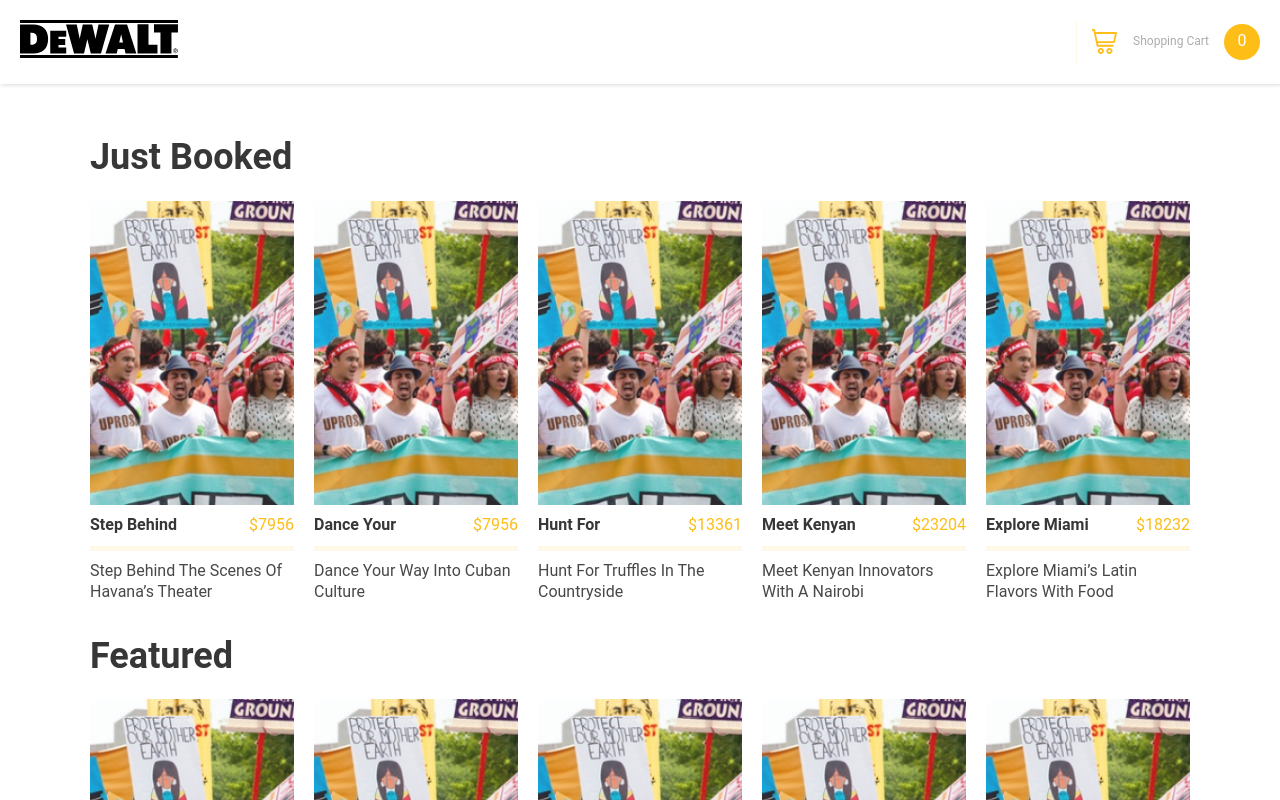
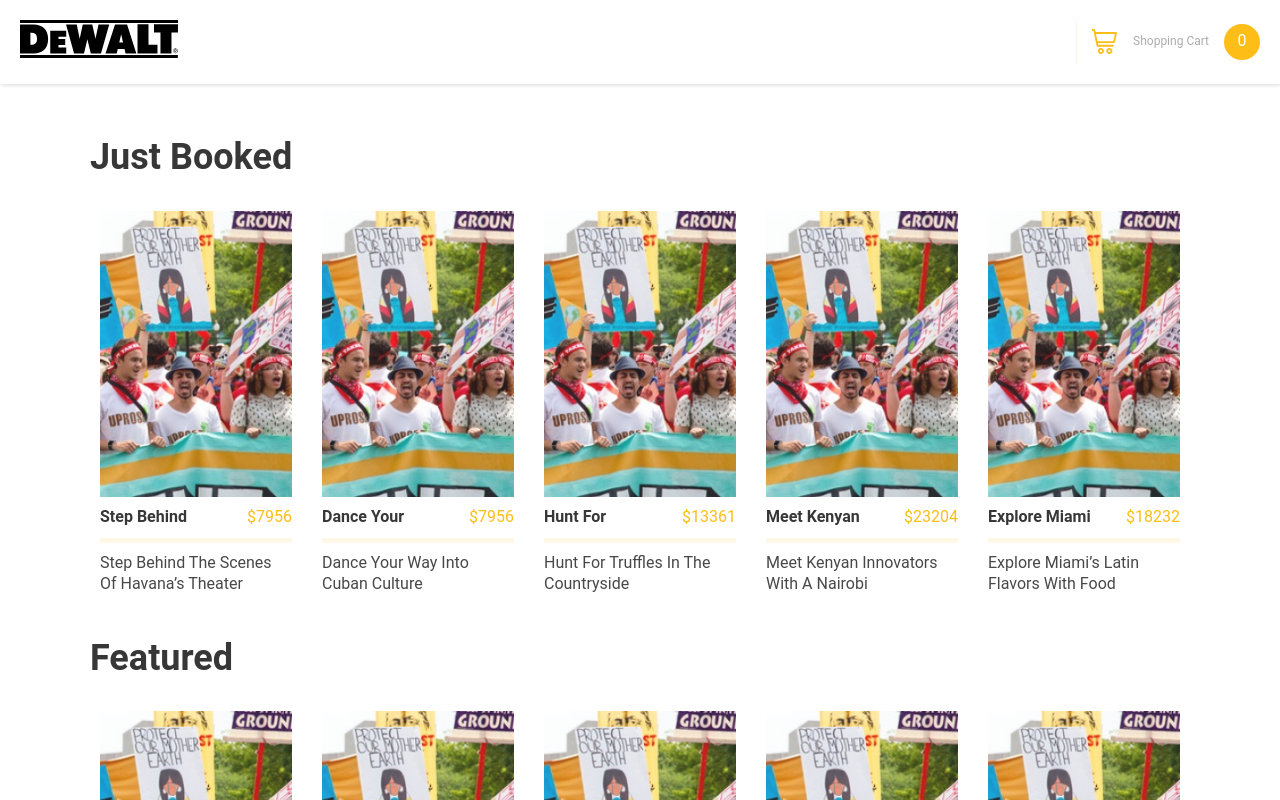
Before and after one commit to Ephalys/bird-office-test, a Vue app: page / in a window 1280 px wide. Shown: the top 800 px of the page. Built offline with nearby package versions, Linux system fonts and the light colour scheme.

Commit message:
add link on products

```diff
--- a/src/App.vue
+++ b/src/App.vue
@@ -26,6 +26,9 @@ html {
 p {
   margin: 0;
 }
+a {
+    color: $medium-grey;
+}
 #app {
   font-family: Roboto, Helvetica, Arial, sans-serif;
   -webkit-font-smoothing: antialiased;
--- a/src/components/Card.vue
+++ b/src/components/Card.vue
@@ -1,5 +1,5 @@
 <template>
-  <div class="card">
+  <router-link :to="{ name: 'Product', params: { id: product.id }}" class="card">
     <img
       src="../assets/images/products/product_0.jpg"
       class="card-image"
@@ -12,7 +12,7 @@
     <p class="card-desc">
       {{ product.excerpt }}
     </p>
-  </div>
+  </router-link>
 </template>
 
 <script>
@@ -31,6 +31,13 @@ export default {
 .card {
   display: flex;
   flex-direction: column;
+  text-decoration: none;
+  padding: 10px;
+  transition: background-color 0.3s;
+  &:hover {
+    background-color: #eeeeee;
+    transition: background-color 0.3s;
+  }
 
   &-image {
     width: 100%;
--- a/src/components/CardList.vue
+++ b/src/components/CardList.vue
@@ -42,7 +42,7 @@ export default {
   }
   &-items {
     display: grid;
-    gap: 20px;
+    gap: 10px;
     grid-template-columns: repeat(5, 1fr);
   }
 }
--- a/src/components/Header.vue
+++ b/src/components/Header.vue
@@ -1,8 +1,8 @@
 <template>
   <nav class="nav">
-    <a href="">
+    <router-link to="/">
       <img src="../assets/images/logo.svg" alt="logo" />
-    </a>
+    </router-link>
     <div class="nav-cart">
       <img src="../assets/images/icons/cart.svg" alt="cart" />
       <span class="nav-cart-label">Shopping Cart</span>
--- a/src/router/index.js
+++ b/src/router/index.js
@@ -8,7 +8,7 @@ const routes = [
     component: Home
   },
   {
-    path: '/product',
+    path: '/product/:id',
     name: 'Product',
     // route level code-splitting
     // this generates a separate chunk (about.[hash].js) for this route
--- a/src/views/Product.vue
+++ b/src/views/Product.vue
@@ -3,3 +3,14 @@
     <h1>This is a product page</h1>
   </div>
 </template>
+
+<script>
+export default {
+  name: "Product",
+  data() {
+    return {
+      id: this.$route.params.id
+    };
+  },
+};
+</script>
```
